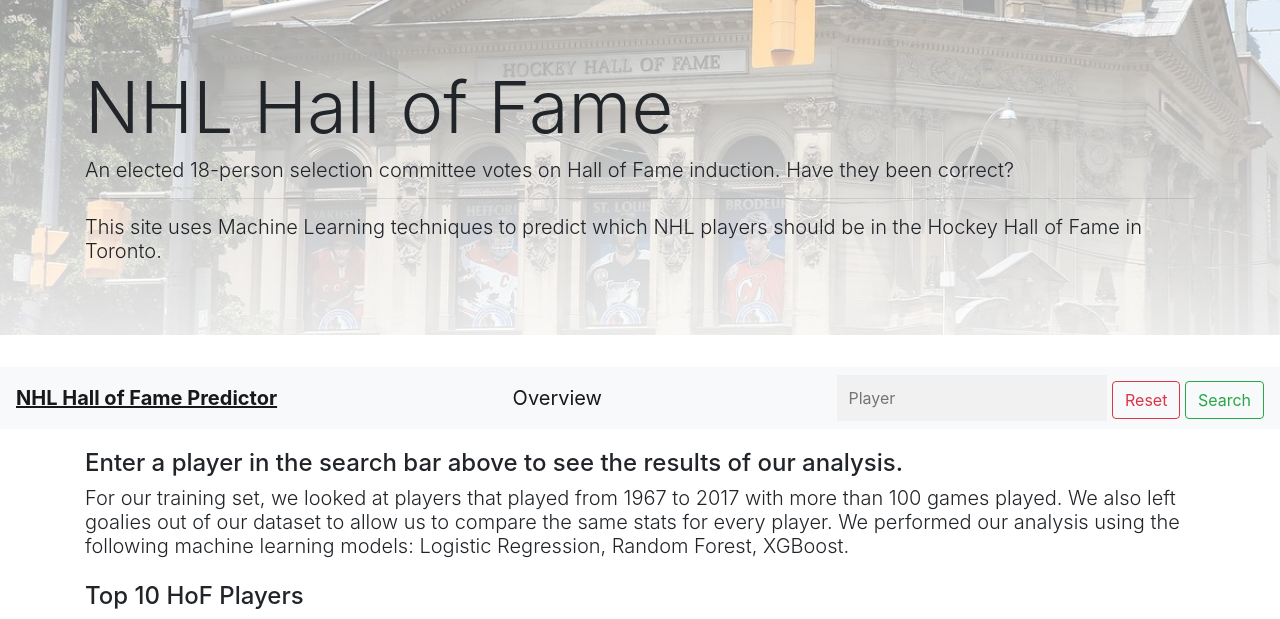
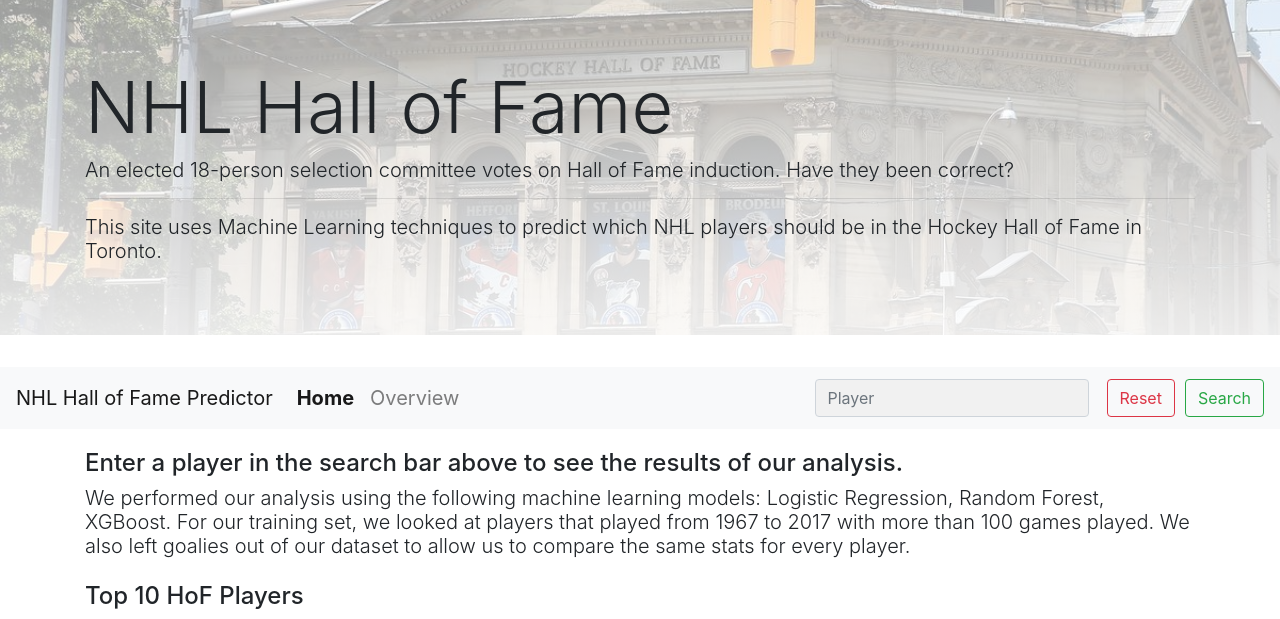
Before and after one commit to potterc22/Final-Project-ML, a Flask app: page / in a window 1280 px wide. Shown: the top 619 px of the page. Run offline with Flask 2, Linux system fonts and the light colour scheme; data that the repository does not hold is empty; some libraries are stand-ins or nearby versions.

Commit message:
Updated navbar to be flexible and added some style

```diff
--- a/Master/static/css/style.css
+++ b/Master/static/css/style.css
@@ -76,5 +76,12 @@
 
 .active {
     font-weight: bold;
-    text-decoration: underline;
 }
+
+.btn {
+    margin-left: 10px;
+}
+
+.nav-link {
+    font-size: 20px;
+}
--- a/Master/templates/index.html
+++ b/Master/templates/index.html
@@ -21,20 +21,40 @@
   </div>
 
 
-  <nav class="navbar navbar-light bg-light">
+  <nav class="navbar navbar-expand-lg navbar-light bg-light">
 
-        <a class="navbar-brand active" href='#'>NHL Hall of Fame Predictor</a>
-        <a class="navbar-brand" href="overview">Overview</a>
+        <a class="navbar-brand" href='#'>NHL Hall of Fame Predictor</a>
 
-        <div class="search">
-          <div class="autocomplete">
+        <button class="navbar-toggler" type="button" data-toggle="collapse" data-target="#navbarSupportedContent" aria-controls="navbarSupportedContent" aria-expanded="false" aria-label="Toggle navigation">
+          <span class="navbar-toggler-icon"></span>
+        </button>
 
-            <input type="text" placeholder="Player" name= "selectedPlayer" id="myInput">
-          </div>
-          <button id="resetButton" class="btn btn-outline-danger my-2 my-sm-0" type="submit">
-            Reset</button>
-          <!-- <input type="submit" id="selection"> -->
+        <div class="collapse navbar-collapse" id="navbarSupportedContent">
+          <ul class="navbar-nav mr-auto">
+            <li class="nav-item active">
+              <a class="nav-link" href="#">Home<span class="sr-only">(current)</span></a>
+            </li>
+            <li class="nav-item">
+              <a class="nav-link" href="overview.html">Overview</a>
+            </li>
+          </ul>
+
+         <!-- <a class="navbar-link" href="overview.html">Overview</a> -->
+         <form class="form-inline my-2 my-lg-0">
+          <input class="form-control mr-sm-2" type="text" placeholder="Player" aria-label="Search" id="myInput">
+          <button id="resetButton" class="btn btn-outline-danger my-2 my-sm-0" type="submit">Reset</button>
           <button id="searchButton" class="btn btn-outline-success my-2 my-sm-0" type="submit">Search</button>
+        </form>
+          <!-- <div class="search">
+            <div class="autocomplete">
+
+              <input type="text" placeholder="Player" name= "selectedPlayer" id="myInput">
+            </div>
+            <button id="resetButton" class="btn btn-outline-danger my-2 my-sm-0" type="submit">
+              Reset</button>
+             <input type="submit" id="selection"> -->
+            <!-- <button id="searchButton" class="btn btn-outline-success my-2 my-sm-0" type="submit">Search</button>
+          </div> -->
         </div>
   </nav>
 
@@ -42,7 +62,7 @@
     <div class="row">
       <div class="col-md-12">
         <h4>Enter a player in the search bar above to see the results of our analysis. </h4>
-        <h6 class="lead">For our training set, we looked at players that played from 1967 to 2017 with more than 100 games played. We also left goalies out of our dataset to allow us to compare the same stats for every player. We performed our analysis using the following machine learning models: Logistic Regression, Random Forest, XGBoost.</h6>
+        <h6 class="lead">We performed our analysis using the following machine learning models: Logistic Regression, Random Forest, XGBoost. For our training set, we looked at players that played from 1967 to 2017 with more than 100 games played. We also left goalies out of our dataset to allow us to compare the same stats for every player.</h6>
       </div>
     </div>
 
```
Also changed, not shown: Master/templates/overview.html (+30 -7 lines).
